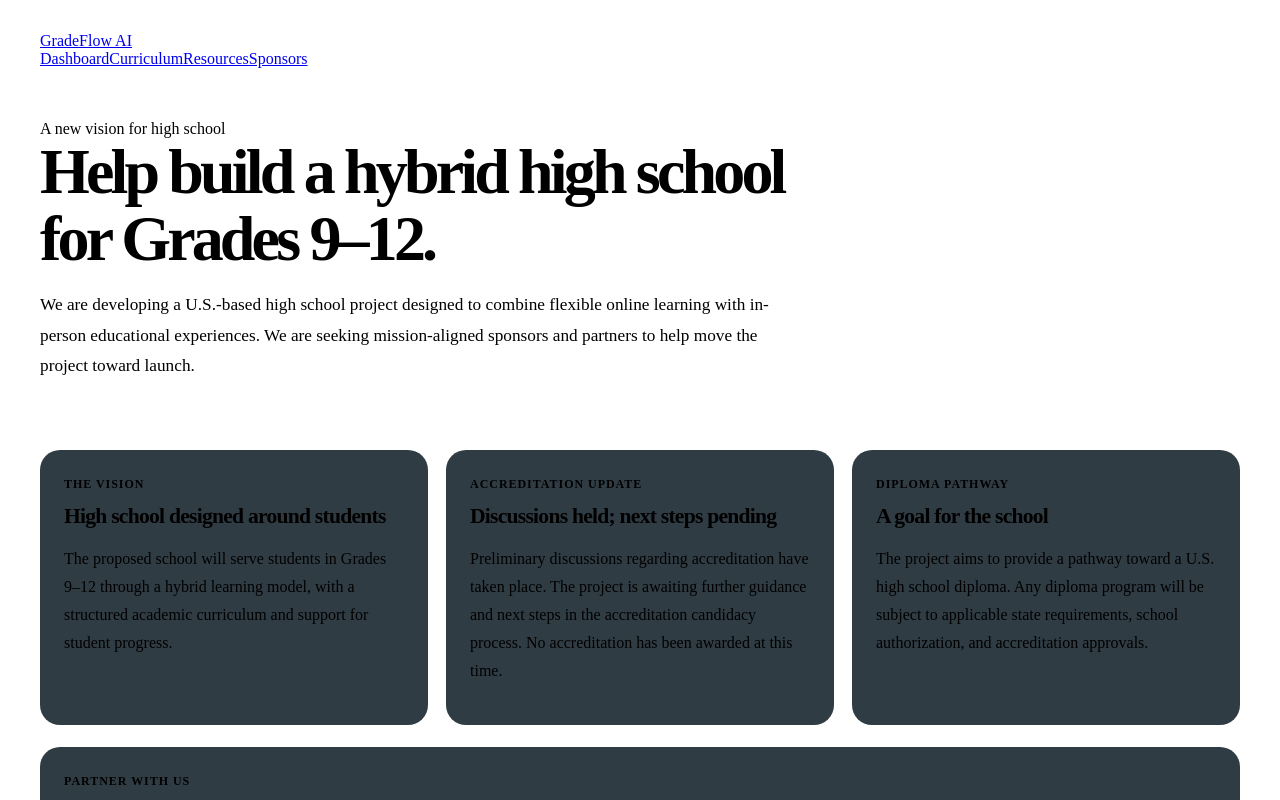
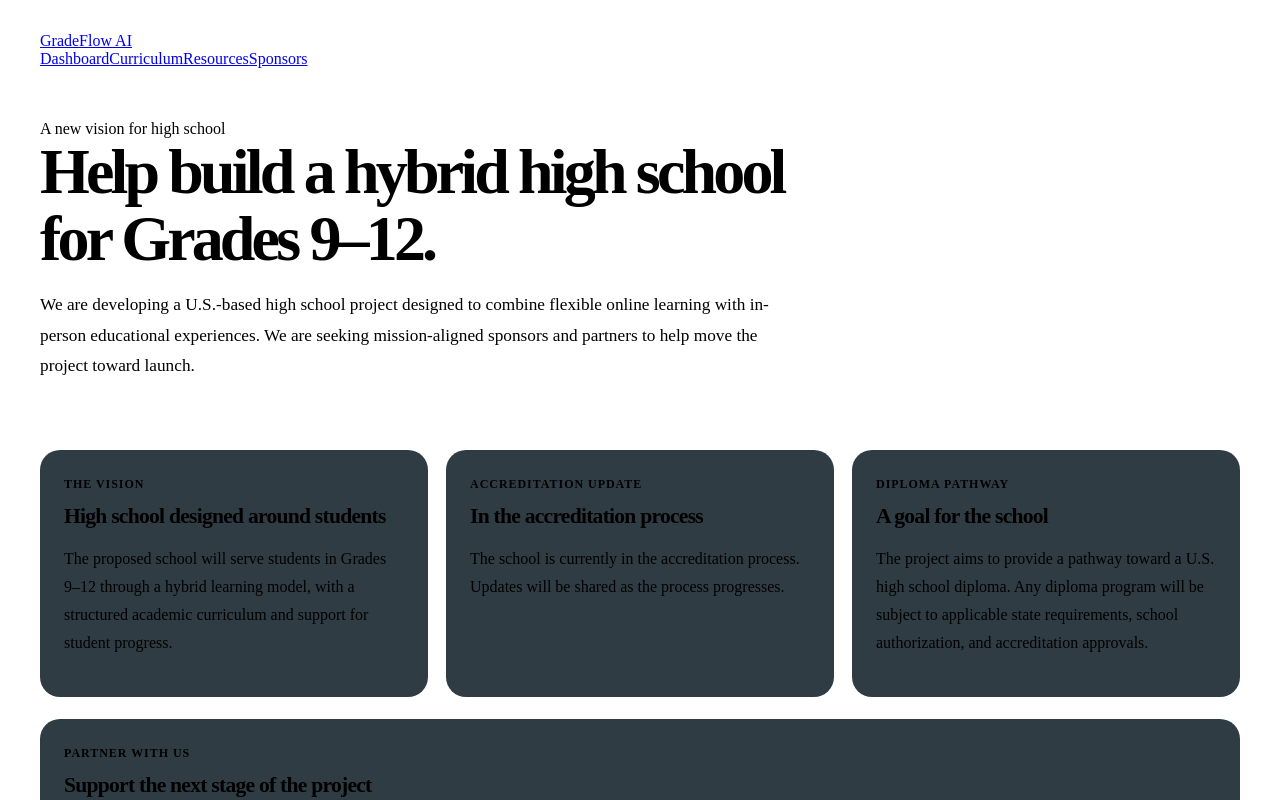
Before and after one commit to globalnexus-max/student-ai-learning-platform, a Next.js app: page /sponsors in a window 1280 px wide. Shown: the top 800 px of the page. Built offline with nearby package versions, Linux system fonts and the light colour scheme.

Commit message:
Update sponsor accreditation status wording

```diff
--- a/app/sponsors/page.tsx
+++ b/app/sponsors/page.tsx
@@ -35,11 +35,9 @@ export default function SponsorsPage() {
 
         <article className="sponsor-card">
           <span className="sponsor-label">Accreditation update</span>
-          <h2>Discussions held; next steps pending</h2>
+          <h2>In the accreditation process</h2>
           <p>
-            Preliminary discussions regarding accreditation have taken place. The project is awaiting
-            further guidance and next steps in the accreditation candidacy process. No accreditation has
-            been awarded at this time.
+            The school is currently in the accreditation process. Updates will be shared as the process progresses.
           </p>
         </article>
 
```
